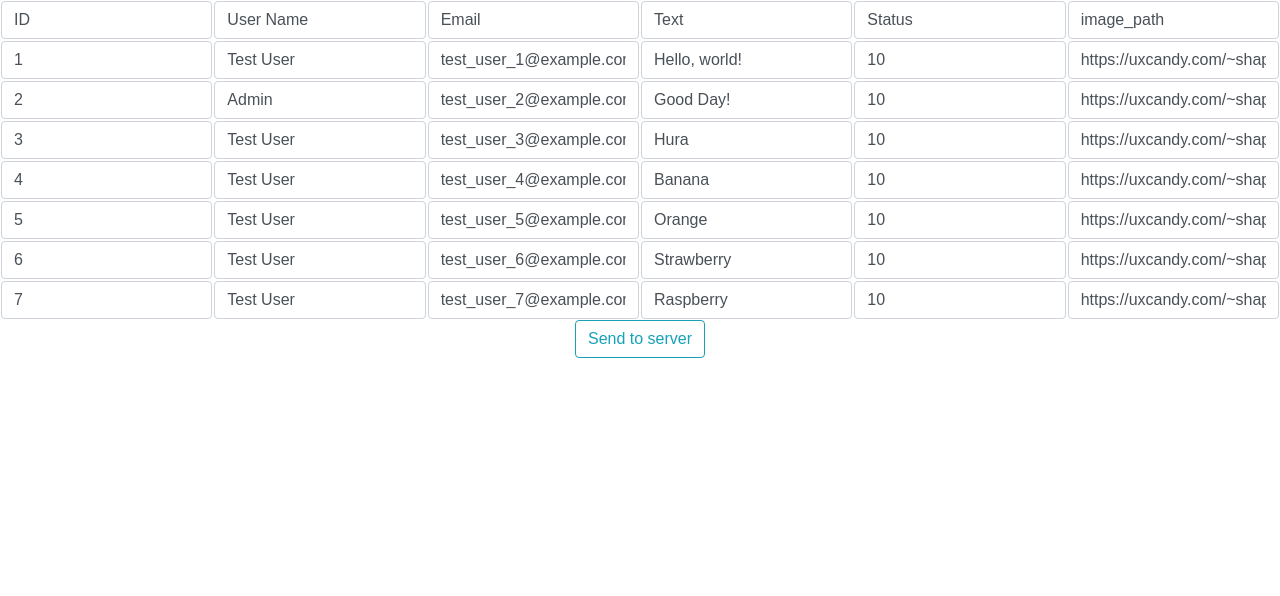
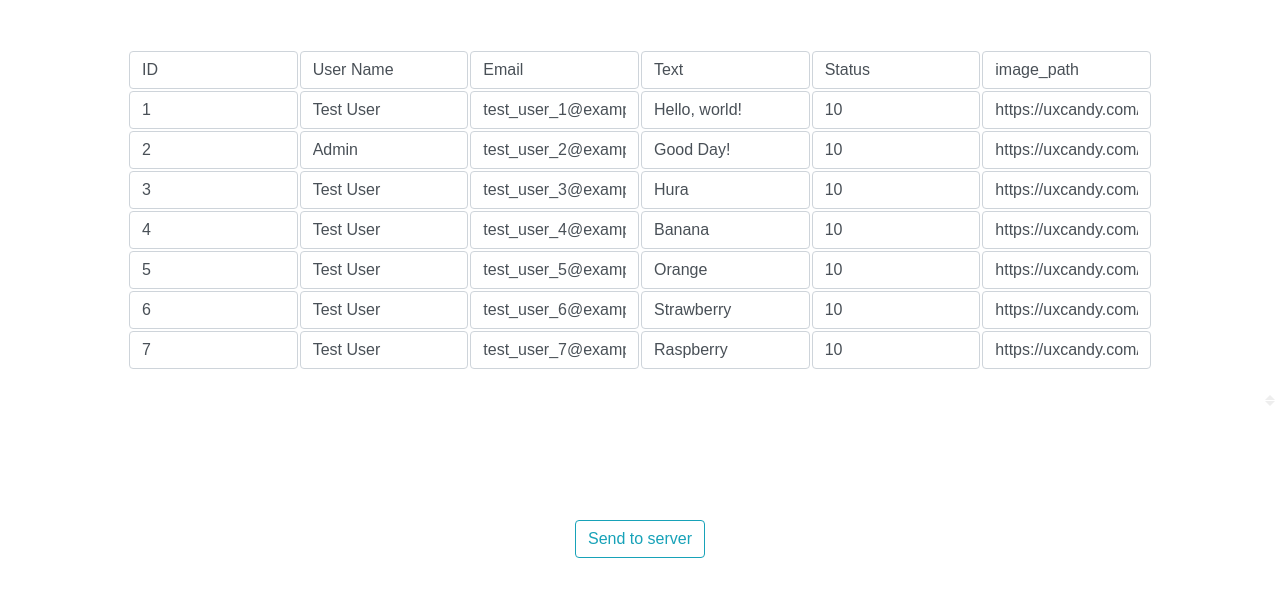
Before and after one commit to Natanagar/beejee, a React (Create React App) app: page /admin in a window 1280 px wide. Shown: the top 596 px of the page. Built offline with nearby package versions, Linux system fonts and the light colour scheme; no server answers.

Commit message:
sortTable

```diff
--- a/package.json
+++ b/package.json
@@ -4,6 +4,7 @@
   "private": true,
   "dependencies": {
     "axios": "^0.18.0",
+    "bem-cn": "^3.0.0",
     "bootstrap": "^4.1.1",
     "formik": "^1.3.0",
     "prop-types": "^15.6.2",
--- a/src/App.js
+++ b/src/App.js
@@ -19,11 +19,13 @@ class App extends Component {
     this.checkedPassword = this.checkedPassword.bind(this);
     this.handleChangeImage = this.handleChangeImage.bind(this);
     this.handleChangeTask = this.handleChangeTask.bind(this);
-    this.checkEmailAndPasswordAdmin = this.checkEmailAndPasswordAdmin.bind(this);
     this.getAdminLogin = this.getAdminLogin.bind(this);
     this.getAdminPassword = this.getAdminPassword.bind(this);
     this.searchTasks = this.searchTasks.bind(this);
     this.getDatasFromServer = this.getDatasFromServer.bind(this);
+    this.sendDatasFromAdmin = this.sendDatasFromAdmin.bind(this);
+    this.getChangedTasksFromAdmin = this.getChangedTasksFromAdmin.bind(this)
+
   }
   state = {
       admin : {
@@ -37,6 +39,7 @@ class App extends Component {
         task : null,
         file : null
       },
+      changedTasks : [],
       searchValue : '',
       users : DataUsers,
       tasks : [],
@@ -270,16 +273,57 @@ class App extends Component {
       })
     }
   }
-  checkEmailAndPasswordAdmin = event => {
-    console.log('ADMIN')
+
+  getChangedTasksFromAdmin = event => {
+    const changedInput = event.target.value;
+    console.log(changedInput)
+    if(changedInput !== this.state.changedTasks){
+      this.setState({
+        changedTasks : changedInput
+      })
+    }
+    this.sendDatasFromAdmin();
   }
+
+
+  sendDatasFromAdmin = (event) => {
+    console.log('AXIOS')
+      axios({
+        method: 'post',
+        url: 'https://uxcandy.com/~shapoval/test-task-backend/?developer=Agarkova.',
+        crossDomain: true,
+        headers : {
+          'Content-Type': 'multipart/form-data'
+        },
+        processData: false,
+        data: {
+          user : this.state.admin.login,
+          password : this.state.admin.password,
+          notes : this.state.user.notes,
+          task : this.state.changedTasks,
+          file : this.state.user.file
+          },
+        config: { headers: {'Content-Type': 'multipart/form-data' },
+          onUploadProgress : progressEvent => {
+            console.log('Upload Progress:' + Math.round(progressEvent.loaded / progressEvent.total * 100) + '%')
+          }
+        }
+      }).then(function (response) {
+        //handle success
+        console.log(response.data);
+    })
+    .catch(function (response) {
+        //handle error
+        console.log(response);
+    });
+  }
+
   render(){
-    const { users, admin, checkedAdminLogin, searchValue} = this.state;
+    const { users, admin, checkedAdminLogin, searchValue, tasks } = this.state;
     const filteredUsers = users.filter(user => {
         return user.text.toLowerCase().indexOf(searchValue.toLowerCase()) !== -1;
     })
-    console.log(filteredUsers);
-    this.getDatasFromServer();
+
       return(
         <div
         className="App"
@@ -334,7 +378,10 @@ class App extends Component {
                 <ErrorBoundary>
                   <SortTable
                     //getDatasFromServer={getDatasFromServer}
+                    sendDatasFromAdmin={this.sendDatasFromAdmin}
                     users={users}
+                    getChangedTasksFromAdmin={this.getChangedTasksFromAdmin}
+
                     />
                 </ErrorBoundary>
               )}
--- a/src/index.css
+++ b/src/index.css
@@ -30,3 +30,54 @@ div.tablePagination{
   /*width: 400px;
   text-align: left;*/
 }
+div.sort-table{
+  width: 80%;
+  margin: 50px auto 150px auto;
+}
+.sendToServer{
+  margin-top: 150px;
+}
+.sorting-block{
+  position: relative;
+  padding-right: 20px !important;
+  cursor: pointer;
+  user-select: none;
+}
+
+  &.is-sortASC{
+    &:before{
+      border-bottom-color: #333;
+    }
+  }
+
+  &.is-sortDESC{
+    &:after{
+      border-top-color: #333;
+    }
+  }
+
+  &:before, &:after{
+    position: absolute;
+    content: '';
+    right: 5px;
+  }
+
+  &:before{
+    top: 50%;
+    margin-top: -5px;
+    width: 0;
+    height: 0;
+    border-style: solid;
+    border-width: 0 5px 5px 5px;
+    border-color: transparent transparent #eee transparent;
+  }
+
+  &:after{
+    top: 50%;
+    margin-top: 1px;
+    width: 0;
+    height: 0;
+    border-style: solid;
+    border-width: 5px 5px 0 5px;
+    border-color: #eee transparent transparent transparent;
+  }
```
Also changed, not shown: 1 other file (tests, documents, lock files or other folders).
